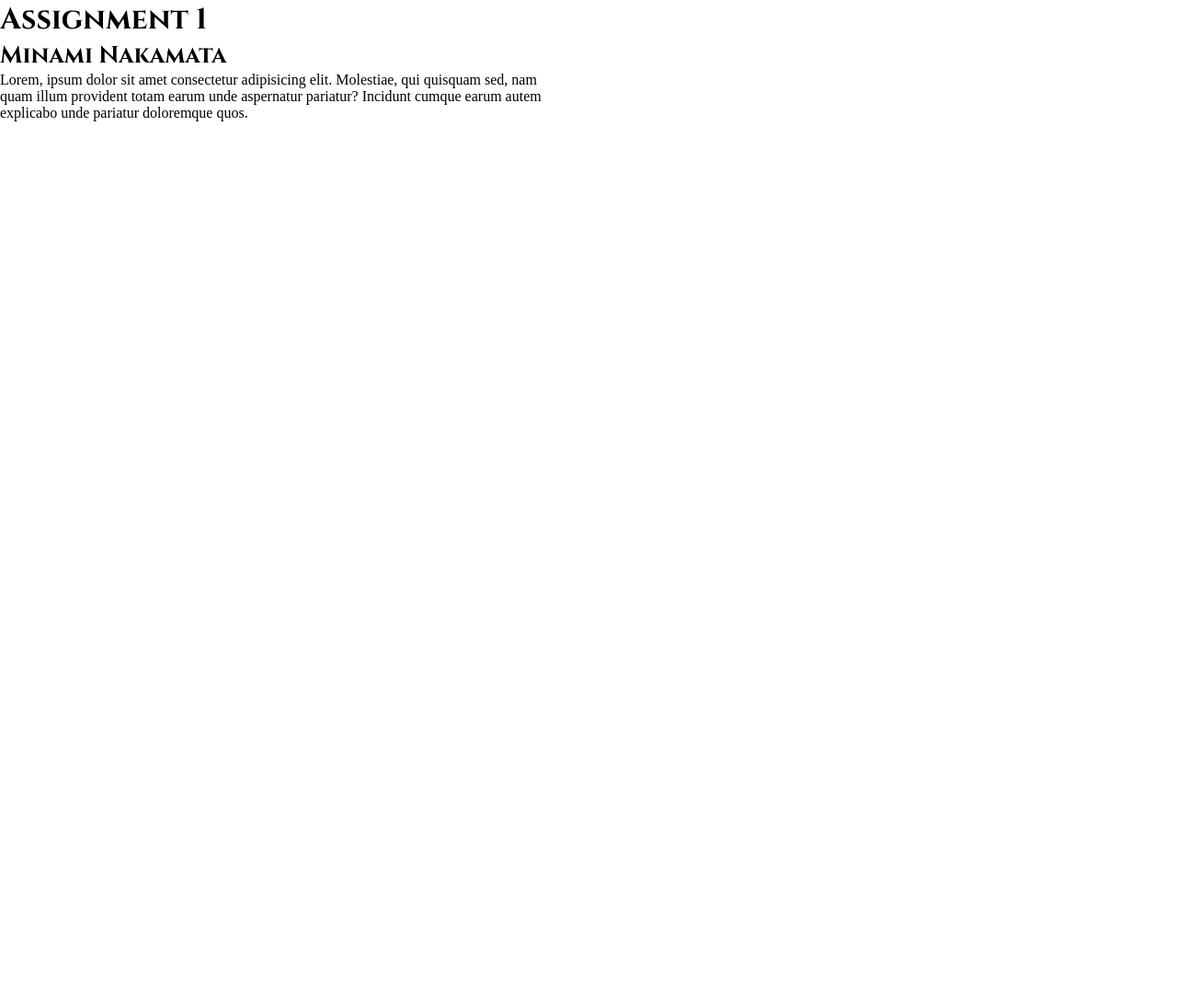
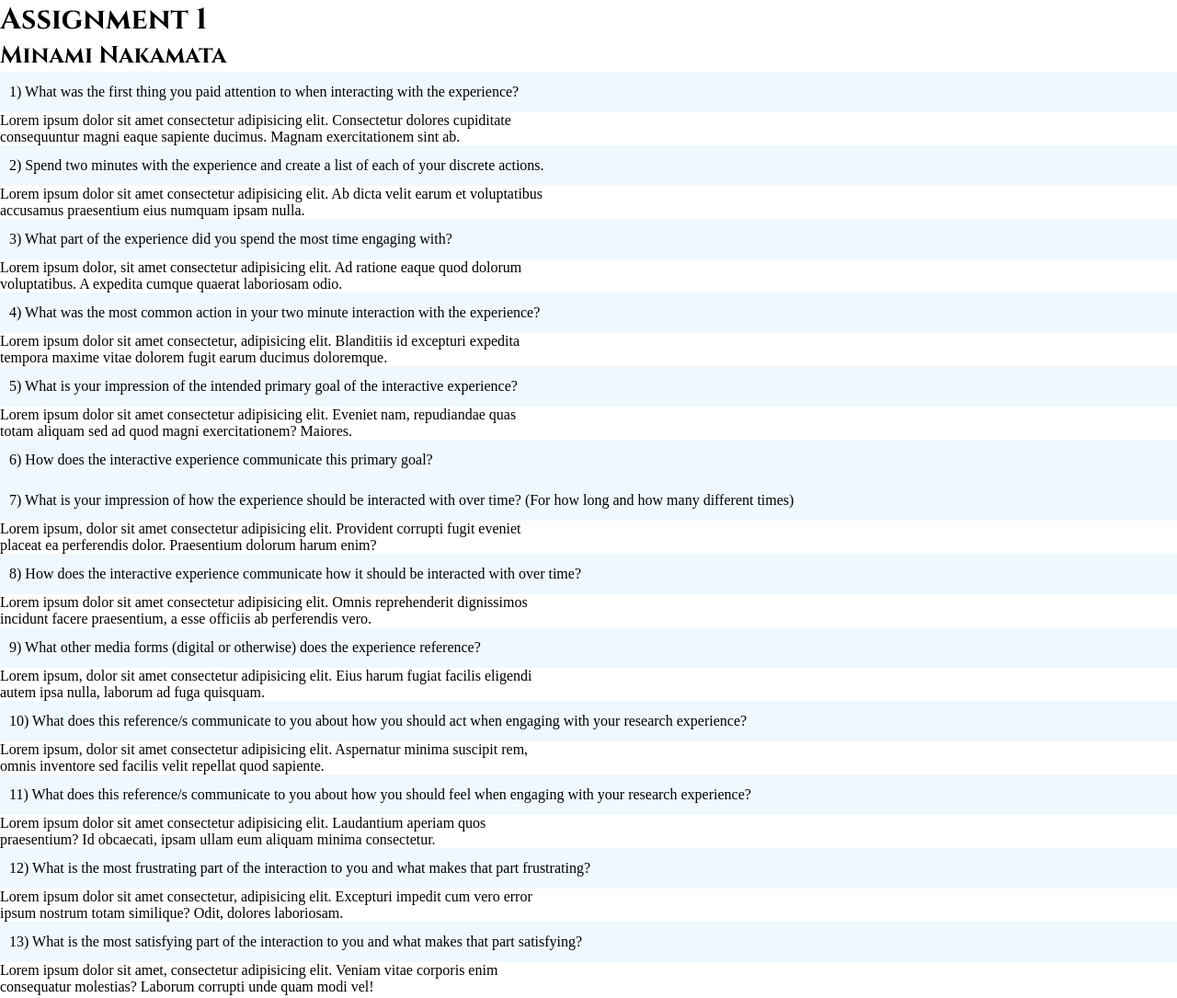
Before and after one commit to whopperflower13/whopperflower13.github.io, a plain HTML site: page A1/index.html in a window 1280 px wide. Shown: the top 1085 px of the page at 92% size. Before the commit the page ends 800 px from the top, so only its background shows below. Drawn offline with Linux system fonts and the light colour scheme; a web font is replaced by a local one.

Commit message:
update at home

```diff
--- a/A1/index.html
+++ b/A1/index.html
@@ -13,8 +13,63 @@
 
 </head>
 <body>
-    <h1 class="headingfont">Assignment 1</h1>
+    <h1 class="headingfont" id="title">Assignment 1</h1>
     <h2 class="headingfont" id="myname">Minami Nakamata</h2>
+
+   <ol>
+    <li>1) What was the first thing you paid attention to when interacting with the experience?
+    </li>
+    <p>Lorem ipsum dolor sit amet consectetur adipisicing elit. Consectetur dolores cupiditate consequuntur magni eaque sapiente ducimus. Magnam exercitationem sint ab.</p>
+    <li>
+        2) Spend two minutes with the experience and create a list of each of your discrete actions.
+    </li>
+    <p>Lorem ipsum dolor sit amet consectetur adipisicing elit. Ab dicta velit earum et voluptatibus accusamus praesentium eius numquam ipsam nulla.</p>
+    <li>
+        3) What part of the experience did you spend the most time engaging with?
+    </li>
+    <p>Lorem ipsum dolor, sit amet consectetur adipisicing elit. Ad ratione eaque quod dolorum voluptatibus. A expedita cumque quaerat laboriosam odio.</p>
+    <li>
+        4) What was the most common action in your two minute interaction with the experience?
+    </li>
+    <p>Lorem ipsum dolor sit amet consectetur, adipisicing elit. Blanditiis id excepturi expedita tempora maxime vitae dolorem fugit earum ducimus doloremque.</p>
+    <li>
+        5) What is your impression of the intended primary goal of the interactive experience?
+    </li>
+    <p>Lorem ipsum dolor sit amet consectetur adipisicing elit. Eveniet nam, repudiandae quas totam aliquam sed ad quod magni exercitationem? Maiores.</p>
+    <li>
+        6) How does the interactive experience communicate this primary goal?
+    </li>
+    <li>
+        7) What is your impression of how the experience should be interacted with over time? (For how long and how many different times)
+    </li>
+    <p>Lorem ipsum, dolor sit amet consectetur adipisicing elit. Provident corrupti fugit eveniet placeat ea perferendis dolor. Praesentium dolorum harum enim?</p>
+    <li>
+        8) How does the interactive experience communicate how it should be interacted with over time?
+    </li>
+    <p>Lorem ipsum dolor sit amet consectetur adipisicing elit. Omnis reprehenderit dignissimos incidunt facere praesentium, a esse officiis ab perferendis vero.</p>
+    <li>
+        9) What other media forms (digital or otherwise) does the experience reference?
+    </li>
+    <p>Lorem ipsum, dolor sit amet consectetur adipisicing elit. Eius harum fugiat facilis eligendi autem ipsa nulla, laborum ad fuga quisquam.</p>
+    <li>
+        10) What does this reference/s communicate to you about how you should act when engaging with your research experience?
+    </li>
+    <p>Lorem ipsum, dolor sit amet consectetur adipisicing elit. Aspernatur minima suscipit rem, omnis inventore sed facilis velit repellat quod sapiente.</p>
+    <li>
+        11) What does this reference/s communicate to you about how you should feel when engaging with your research experience?
+    </li>
+    <p>Lorem ipsum dolor sit amet consectetur adipisicing elit. Laudantium aperiam quos praesentium? Id obcaecati, ipsam ullam eum aliquam minima consectetur.</p>
+    <li>
+        12) What is the most frustrating part of the interaction to you and what makes that part frustrating?
+    </li>
+    <p>Lorem ipsum dolor sit amet consectetur, adipisicing elit. Excepturi impedit cum vero error ipsum nostrum totam similique? Odit, dolores laboriosam.</p>
+    <li>
+        13) What is the most satisfying part of the interaction to you and what makes that part satisfying?
+    </li>
+    <p>Lorem ipsum dolor sit amet, consectetur adipisicing elit. Veniam vitae corporis enim consequatur molestias? Laborum corrupti unde quam modi vel!</p>
+</ol>
+
+    <br><br>
 
     <p>Lorem, ipsum dolor sit amet consectetur adipisicing elit. Molestiae, qui quisquam sed, nam quam illum provident totam earum unde aspernatur pariatur? Incidunt cumque earum autem explicabo unde pariatur doloremque quos.</p>
 
--- a/A1/style.css
+++ b/A1/style.css
@@ -33,3 +33,10 @@
   #myname {
     text-transform: capitalize;
   }
+
+  li{
+    line-height: 1.5rem;
+    padding: 10px;
+    background-color: aliceblue;
+
+  }
```
Also changed, not shown: week3/index.html (+1 -1 lines).
